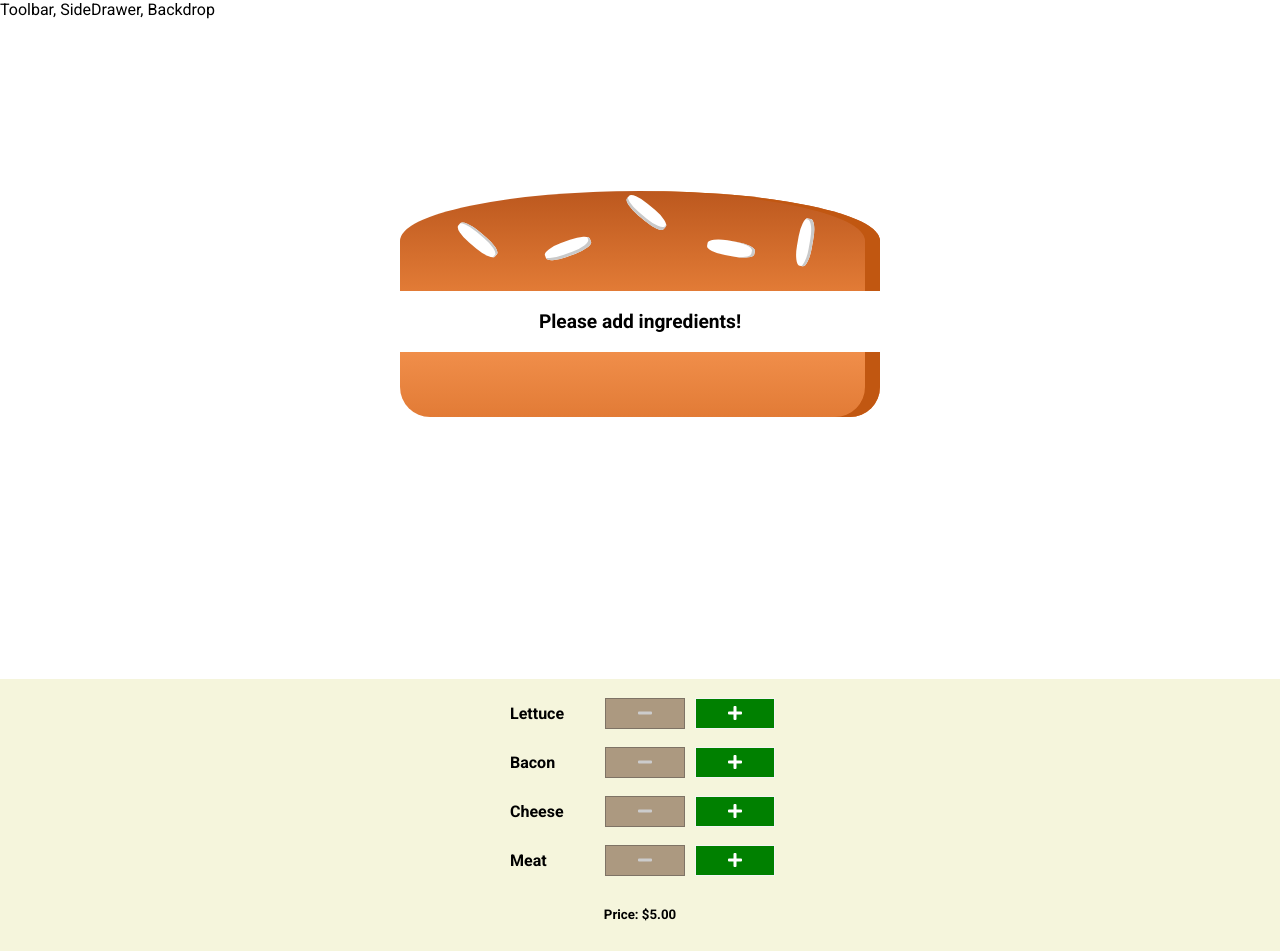
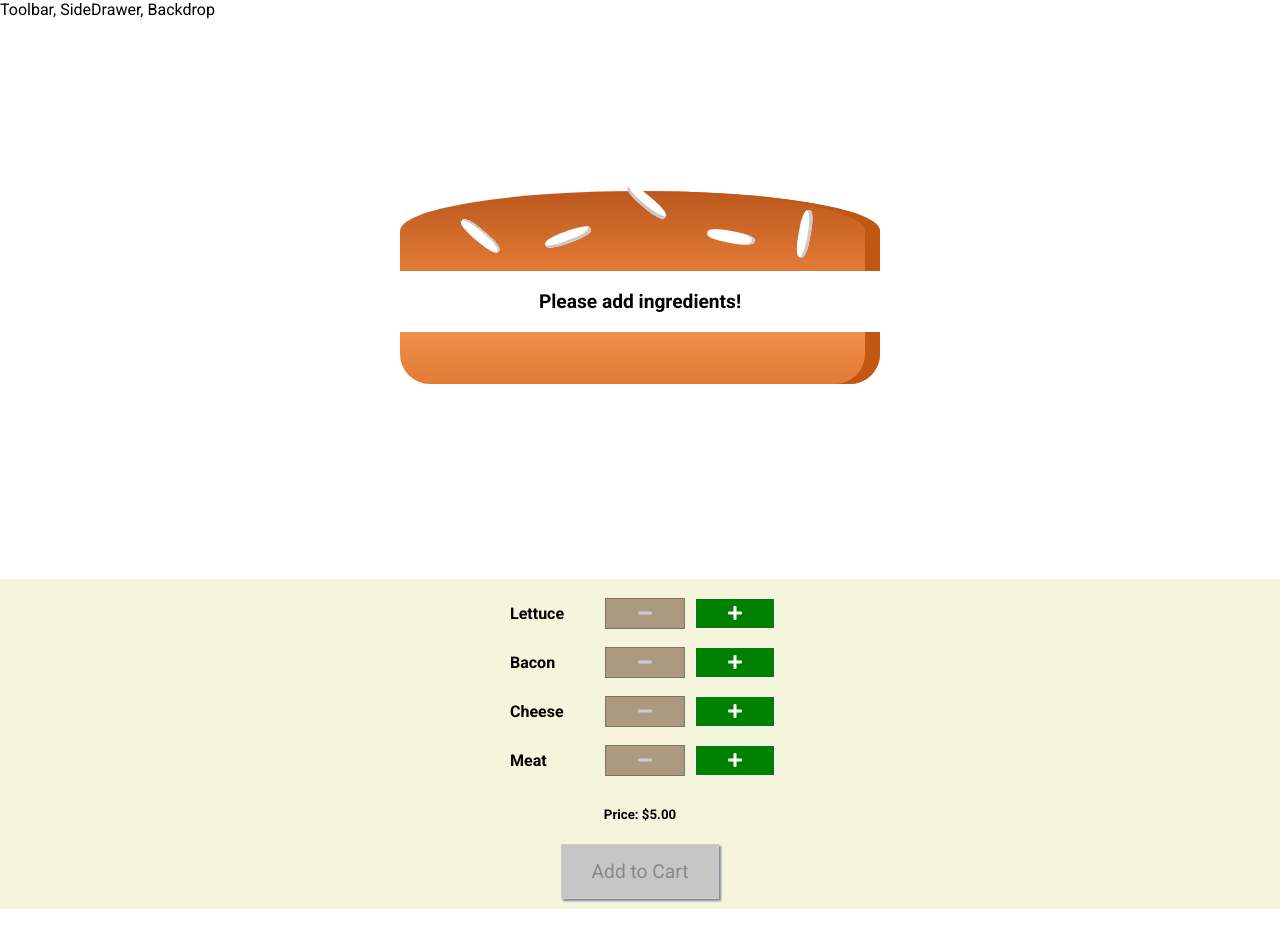
Before and after one commit to Abel-Zambrano/rocket-burger, a React (Create React App) app: page / in a window 1280 px wide. Shown: the top 951 px of the page. After the commit the page ends 909 px from the top, so only its background shows below. Built offline with nearby package versions, Linux system fonts and the light colour scheme.

Commit message:
added "Add to Cart" button

```diff
--- a/src/components/Burger/BuildControls/BuildControls.css
+++ b/src/components/Burger/BuildControls/BuildControls.css
@@ -8,3 +8,42 @@
     margin: auto;
     padding: 10px 0;
 }
+
+.OrderButton {
+    background-color: rgb(230, 67, 67);
+    outline: none;
+    cursor: pointer;
+    border: 1px solid lightslategray;
+    color: white;
+    font-family: inherit;
+    font-size: 1.2em;
+    padding: 15px 30px;
+    box-shadow: 2px 2px 2px lightslategray;
+}
+
+.OrderButton:hover, .OrderButton:active {
+    background-color: gold;
+}
+
+.OrderButton:disabled {
+    background-color: #C7C6C6;
+    cursor: not-allowed;
+    border: 1px solid #ccc;
+    color: #888888;
+}
+
+.OrderButton:not(:disabled) {
+    animation: enable 0.3s linear;
+}
+
+@keyframes enable {
+    0% {
+        transform: scale(1);
+    }
+    60% {
+        transform: scale(1.1);
+    }
+    100% {
+        transform: scale(1);
+    }
+}
--- a/src/components/Burger/BuildControls/BuildControls.jsx
+++ b/src/components/Burger/BuildControls/BuildControls.jsx
@@ -21,6 +21,9 @@ const BuildControls = (props) => {
                     disabled={props.disabled[ingr.type]} />
             ))}
             <h5>Price: ${props.price.toFixed(2)}</h5>
+            <button
+                className='OrderButton'
+                disabled={!props.purchase} >Add to Cart</button>
         </div>
     );
 };
--- a/src/components/Burger/Burger.css
+++ b/src/components/Burger/Burger.css
@@ -12,7 +12,7 @@
 @media (min-width: 500px) and (min-height: 400px) {
     .Burger {
         width: 350px;
-        height: 400px;
+        height: 350px;
     }
 }
 
@@ -26,6 +26,6 @@
 @media (min-width: 1000px) and (min-height: 700px) {
     .Burger {
         width: 600px;
-        height: 500px;
+        height: 400px;
     }
 }
--- a/src/containers/BurgerBuilder.jsx
+++ b/src/containers/BurgerBuilder.jsx
@@ -11,7 +11,8 @@ const INGREDIENT_PRICES = {
 
 const BurgerBuilder = () => {
     // State =================================================================
-    const [ price, setPrice ] = useState(5)
+    const [ price, setPrice ] = useState(5);
+    const [ checkout, setCheckout ] = useState(false);
     const [ ingredients, setIngredients ] = useState({
         lettuce: 0,
         bacon: 0,
@@ -19,6 +20,19 @@ const BurgerBuilder = () => {
         meat: 0
     }
     );
+
+    const updateCheckoutState = (newIngredients) => {
+        const sum = Object.keys(newIngredients)
+            .map(igKey => {
+                return newIngredients[igKey];
+            })
+            .reduce((sum, el) => {
+                return sum + el;
+            }, 0);
+        setCheckout(sum > 0); // Boolean
+
+    }
+
     // Handlers ================================================================
     const addIngredientHandler = (type) => {
         const oldCount = ingredients[type];
@@ -32,7 +46,7 @@ const BurgerBuilder = () => {
         const newPrice = oldPrice + addPrice;
         setPrice(newPrice);
         setIngredients(updatedIngredients);
-
+        updateCheckoutState(updatedIngredients);
     };
 
     const removeIngredientHandler = (type) => {
@@ -51,6 +65,7 @@ const BurgerBuilder = () => {
         const newPrice = oldPrice - deductPrice;
         setPrice(newPrice);
         setIngredients(updatedIngredients);
+        updateCheckoutState(updatedIngredients);
     };
 
     const disabledButton = {
@@ -58,7 +73,6 @@ const BurgerBuilder = () => {
     };
     for (let value in disabledButton) {
         disabledButton[value] = disabledButton[value] <= 0
-        console.log(disabledButton);
     }
 
     //Render ===================================================================
@@ -70,6 +84,7 @@ const BurgerBuilder = () => {
                 add={addIngredientHandler}
                 remove={removeIngredientHandler}
                 disabled={disabledButton}
+                purchase={checkout}
                 price={price} />
         </>
     );
```
